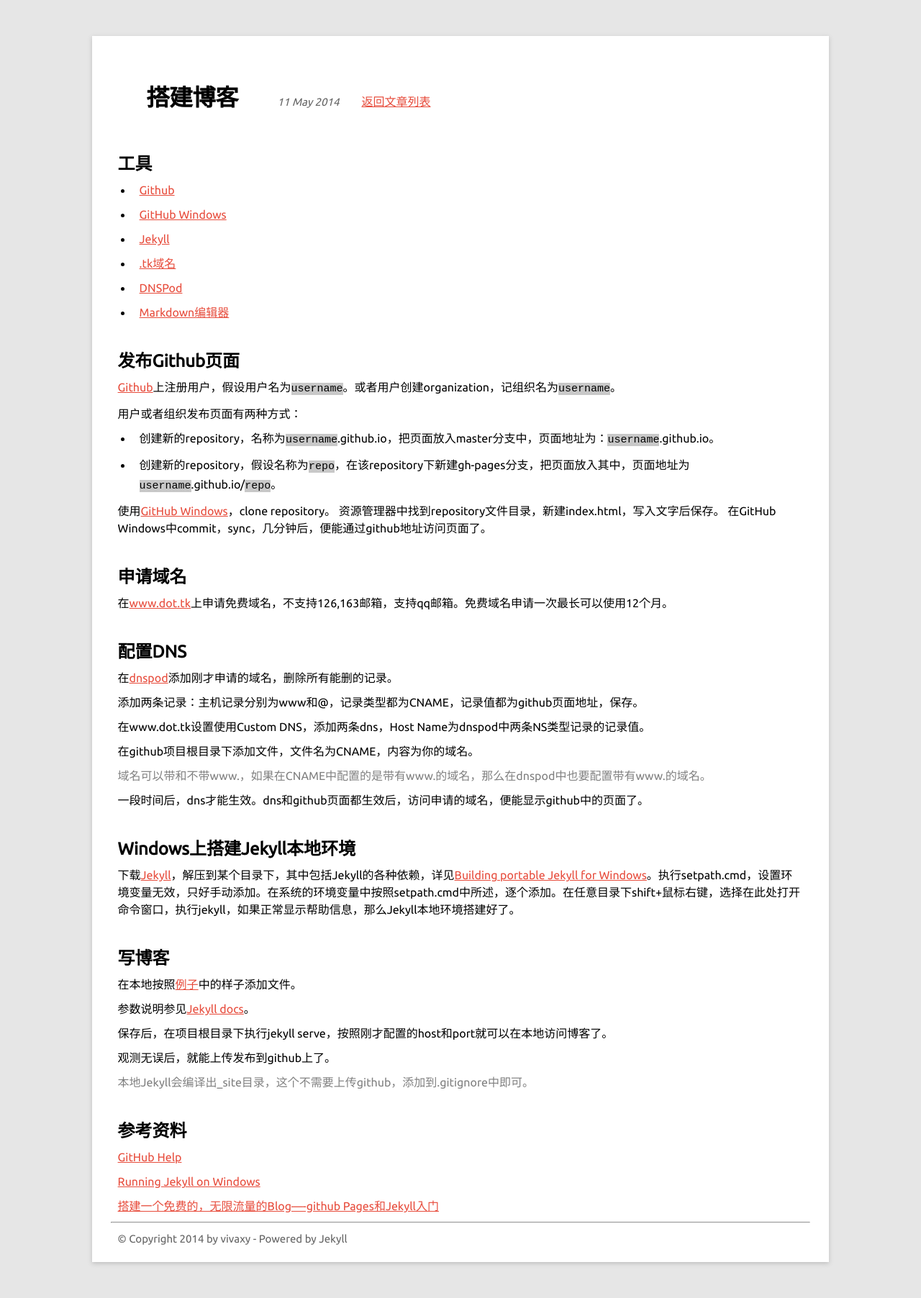
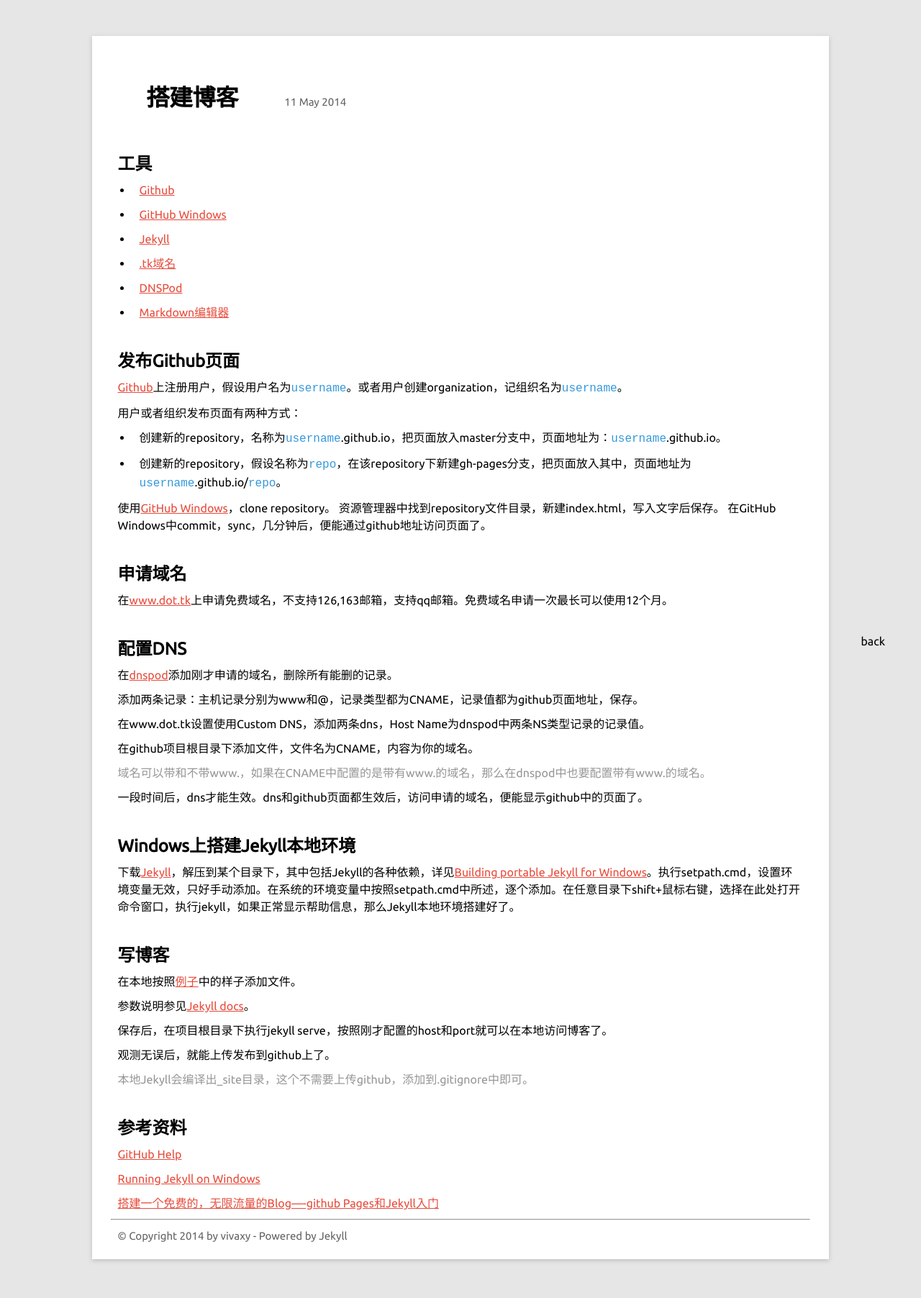
Before and after one commit to vivaxyblog/vivaxyblog.github.io, a Jekyll site: the page built from _posts/2014-05-11-DaJanBoKe.md, in a window 1280 px wide. Shown: the whole page at 72% size. Built offline with Jekyll 4.4.1, drawn with Linux system fonts in a browser that asks for light colours; comment, search, counter and statistics services are not loaded.

Commit message:
upgrade style; add back; add top;

```diff
--- a/_layouts/default.html
+++ b/_layouts/default.html
@@ -3,18 +3,24 @@
 <head>
 <meta http-equiv="content-type" content="text/html; charset=utf-8" />
 <meta name="viewport" content="width=device-width, initial-scale=1" />
-<link type="text/css" rel="stylesheet" href="/reset.css" />
-<link type="text/css" rel="stylesheet" href="/main.css" />
-<link rel="shortcut icon" href="/x.png">
+<link type="text/css" rel="stylesheet" href="/css/reset.css" />
+<link type="text/css" rel="stylesheet" href="/css/main.css" />
+<link type="text/css" rel="stylesheet" href="/css/toTop.css" />
+<link type="text/css" rel="stylesheet" href="/css/goBack.css" />
+<link rel="shortcut icon" href="/css/x.png">
 <title>{{ page.title }}</title>
 </head>
 <body>
 <div class="body">
 {{ content }}
 <hr>
-<p class="footer"> © Copyright 2014 by vivaxy - Powered by Jekyll</p>
+<p class="footer">© Copyright 2014 by vivaxy - Powered by Jekyll</p>
 </div>
+<div id="goBack">back</div>
+<div id="toTop">top</div>
 </body>
-<script type="text/javascript" charset="utf-8" src="/ga.js"></script>
-<script type="text/javascript" charset="utf-8" src="/ba.js"></script>
+<script type="text/javascript" charset="utf-8" src="/js/ga.js"></script>
+<script type="text/javascript" charset="utf-8" src="/js/ba.js"></script>
+<script type="text/javascript" charset="utf-8" src="/js/toTop.js"></script>
+<script type="text/javascript" charset="utf-8" src="/js/goBack.js"></script>
 </html>
--- a/_layouts/post.html
+++ b/_layouts/post.html
@@ -1,22 +1,14 @@
 ---
 layout: default
 ---
-<h1>{{ page.title }}</h1>
-<span class="date">{{ page.date | date_to_string }}　</span>　<a href="/">返回文章列表</a>
+<div class="title">
+	<h1>{{ page.title }}</h1>
+	<span class="date">{{ page.date | date_to_string }}</span>
+</div>
+<div class="content">
 {{ content }}
-<!-- 多说评论框 start -->
-	<div class="ds-thread" data-title="{{ page.title }}" data-url="{{ site.baseurl }}{{ page_.url }}"></div>
-<!-- 多说评论框 end -->
-<!-- 多说公共JS代码 start (一个网页只需插入一次) -->
-<script type="text/javascript">
-var duoshuoQuery = {short_name:"vivaxy"};
-	(function() {
-		var ds = document.createElement('script');
-		ds.type = 'text/javascript';ds.async = true;
-		ds.src = (document.location.protocol == 'https:' ? 'https:' : 'http:') + '//static.duoshuo.com/embed.js';
-		ds.charset = 'UTF-8';
-		(document.getElementsByTagName('head')[0]
-		 || document.getElementsByTagName('body')[0]).appendChild(ds);
-	})();
-	</script>
-<!-- 多说公共JS代码 end -->
+</div>
+<!-- 多说 start -->
+<div class="ds-thread" data-title="{{ page.title }}" data-url="{{ site.baseurl }}{{ page_.url }}"></div>
+<script type="text/javascript" charset="utf-8" src="/js/duoshuo.js"></script>
+<!-- 多说  end  -->
--- a/_posts/2014-05-11-DaJanBoKe.md
+++ b/_posts/2014-05-11-DaJanBoKe.md
@@ -51,7 +51,7 @@
 
 在github项目根目录下添加文件，文件名为CNAME，内容为你的域名。
 
-<span style="color:grey">域名可以带和不带www.，如果在CNAME中配置的是带有www.的域名，那么在dnspod中也要配置带有www.的域名。</span>
+<span class="rem">域名可以带和不带www.，如果在CNAME中配置的是带有www.的域名，那么在dnspod中也要配置带有www.的域名。</span>
 
 一段时间后，dns才能生效。dns和github页面都生效后，访问申请的域名，便能显示github中的页面了。
 
@@ -73,7 +73,7 @@
 
 观测无误后，就能上传发布到github上了。
 
-<span style="color:grey">本地Jekyll会编译出_site目录，这个不需要上传github，添加到.gitignore中即可。</span>
+<span class="rem">本地Jekyll会编译出_site目录，这个不需要上传github，添加到.gitignore中即可。</span>
 
 <br />
 
--- /dev/null
+++ b/css/goBack.css
@@ -0,0 +1,6 @@
+#goBack{
+	position:fixed;
+	right:50px;
+	bottom:0px;
+	cursor:pointer;
+}
--- a/main.css
+++ b/css/main.css
@@ -2,9 +2,9 @@
 body {
 	margin: 0px;
 	background: rgb(230, 230, 230);
+	font-family: Ubuntu, Microsoft YaHei, Helvetica, sans-serif;
 }
 p {
-	font-family: Ubuntu, Microsoft YaHei, Helvetica, sans-serif;
 	font-size: 16px;
 	margin: 10px;
 	line-height: 24px;
@@ -28,22 +28,13 @@
 	font-weight: bold;
 	text-shadow: 0px 0px 1px rgba(0, 0, 0, 0.5);
 }
-pre {
-	font-size: 15px;
-	background: rgb(200, 200, 200);
-	box-shadow: 0px 0px 1px rgba(0, 0, 0, 0.5);
-	padding: 0px 10px;
-}
-code {
-	font-size: 15px;
-	background: rgb(200, 200, 200);
+pre,code {
+	color: rgb(52, 152, 219);
 }
 span {
-	font-family: Ubuntu, Helvetica, sans-serif;
 	font-size: 16px;
 }
 a {
-	font-family: Ubuntu, Helvetica, sans-serif;
 	color: rgb(231, 76, 60);
 	transition: color 0.5s;
 }
@@ -58,6 +49,9 @@
 	font-size: 16px;
 	font-size: 24px;
 }
+.articlelist li {
+	margin: 0px;
+}
 .body {
 	margin: 50px 10%;
 	padding: 10px 2%;
@@ -71,7 +65,10 @@
 .date {
 	color: rgb(100, 100, 100);
 	font-size: 15px;
-	font-style: italic;
+	margin: 0px 10px;
+}
+.rem {
+	color: rgb(150, 150, 150);
 }
 @media screen and (max-width: 960px) {
 	.body {
@@ -80,4 +77,22 @@
 		background: white;
 		box-shadow: 0 2px 6px rgba(100, 100, 100, 0.3);
 	}
+	.date {
+		display: block;
+		line-height: 15px;
+		margin-left: 60px;
+	}
+	.articlelist a {
+		font-size: 18px;
+		margin-left: 20px;
+	}
+	.articlelist .date {
+		margin-left: 10px;
+	}
+	h1 {
+		margin: 0px 50px;
+	}
+	.ds-thread {
+		margin: 0px 10px;
+	}
 }
--- /dev/null
+++ b/css/toTop.css
@@ -0,0 +1,9 @@
+#toTop{
+	position:fixed;
+	_position:absolute;
+	right:0px;
+	bottom:0px;
+	_top:expression(document.documentElement.scrollTop+document.documentElement.clientHeight-this.offsetHeight-40);
+	cursor:pointer;
+	display:none;
+}
--- a/index.html
+++ b/index.html
@@ -4,6 +4,6 @@
 ---
 <ul class="articlelist">
 {% for page_ in site.posts %}
-<li><span class="date">{{ page_.date | date_to_string }}</span>　<a href="{{ site.baseurl }}{{ page_.url }}">{{ page_.title }}</a></li>
+<li><span class="date">{{ page_.date | date_to_string }}</span><a href="{{ site.baseurl }}{{ page_.url }}">{{ page_.title }}</a></li>
 {% endfor %}
 </ul>
--- /dev/null
+++ b/js/duoshuo.js
@@ -0,0 +1,9 @@
+var duoshuoQuery = {short_name:"vivaxy"};
+	(function() {
+		var ds = document.createElement('script');
+		ds.type = 'text/javascript';ds.async = true;
+		ds.src = (document.location.protocol == 'https:' ? 'https:' : 'http:') + '//static.duoshuo.com/embed.js';
+		ds.charset = 'UTF-8';
+		(document.getElementsByTagName('head')[0]
+		 || document.getElementsByTagName('body')[0]).appendChild(ds);
+	})();
--- /dev/null
+++ b/js/goBack.js
@@ -0,0 +1,3 @@
+document.getElementById("goBack").onclick = function(){
+	document.location = "/";
+};
--- /dev/null
+++ b/js/toTop.js
@@ -0,0 +1,41 @@
+/*!
+	author: 李进
+	email: tjuking@gmail.com
+	blog: tjuking.iteye.com
+	time: 2012-12-06
+*/
+(function(win, doc){
+	//变量
+	var compatMode = doc.compatMode,
+		isChrome = win.navigator.userAgent.indexOf("Chrome") === -1 ? false : true,
+		scrollEle = compatMode === "BackCompat" || isChrome ? doc.body : doc.documentElement,
+		clientEle = compatMode === "BackCompat" ? doc.body : doc.documentElement,
+		toTopImg = doc.getElementById("toTop"),
+		rate = 0.6,
+		timeGap = 10;
+	//返回顶部图标的点击响应
+	toTopImg.onclick = function(){
+		var moveInterval = setInterval(moveScroll, timeGap);
+		function moveScroll(){
+			var scrollTop = scrollEle.scrollTop;
+			if(scrollTop === 0){
+				clearInterval(moveInterval);
+				return ;
+			}
+			scrollEle.scrollTop = scrollTop * rate;
+		}
+	};
+	//滚动时判断是否显示返回顶部图标
+	win.onscroll = function(){
+		var display = toTopImg.style.display;
+		if(scrollEle.scrollTop > clientEle.clientHeight){
+			if(display !== "block"){
+				toTopImg.style.display = "block";
+			}
+		}else{
+			if(display !== "none"){
+				toTopImg.style.display = "none";
+			}
+		}
+	};
+})(window, document);
```
Also changed, not shown: css/reset.css (renamed from reset.css), css/x.png (renamed from x.png), js/ba.js (renamed from ba.js), js/ga.js (renamed from ga.js).
